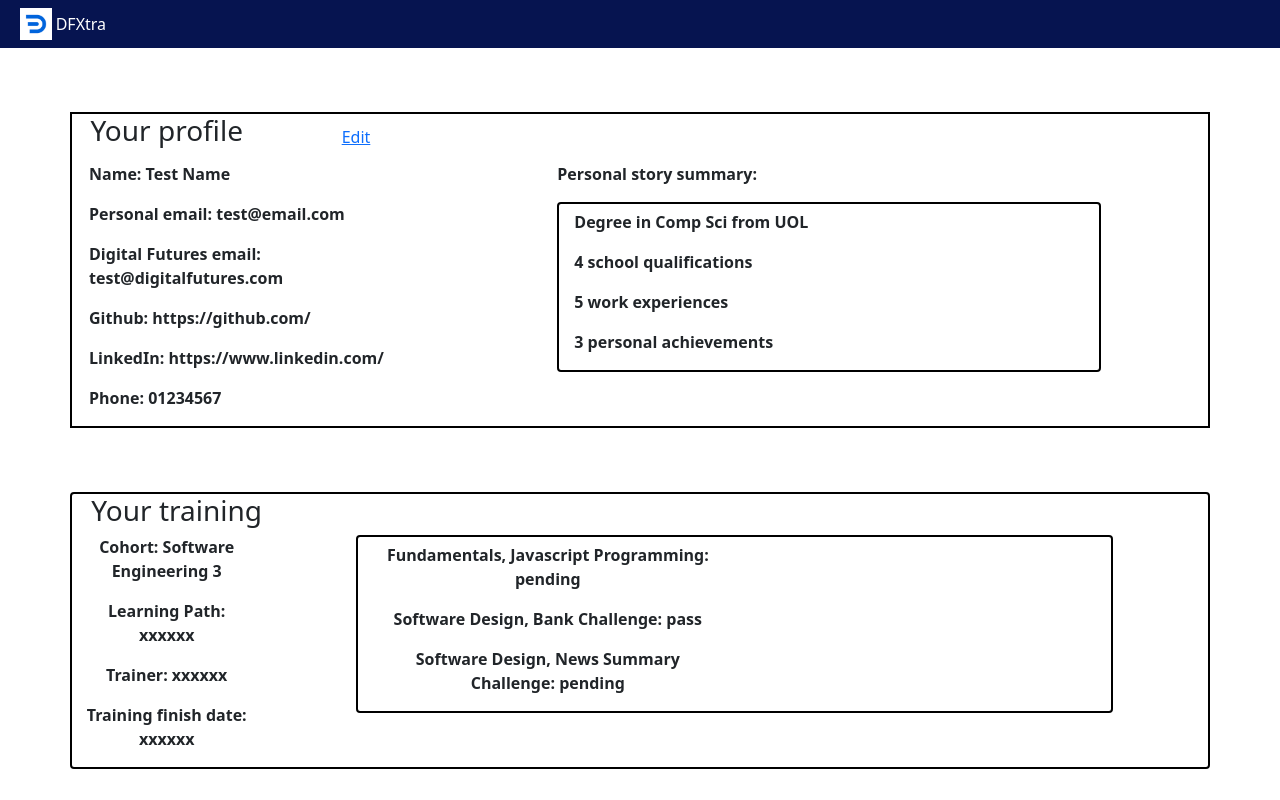
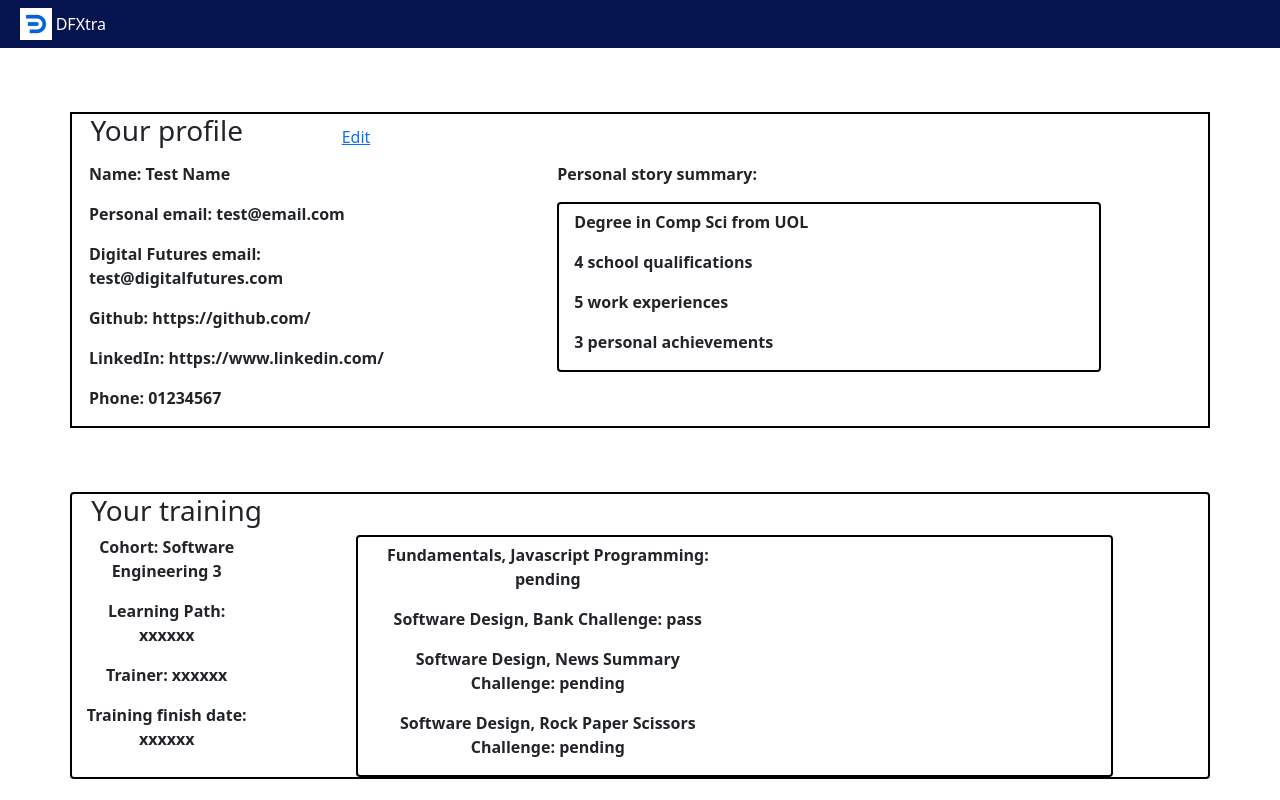
Before and after one commit to dfGroup2/team-engineering-frontend, a React (Create React App) app: page / in a window 1280 px wide. Shown: the top 800 px of the page. Built offline with nearby package versions, Linux system fonts and the light colour scheme; no server answers.

Commit message:
added code to pass the tests

```diff
--- a/src/Components/GradProfileComponents/TrainingModules.jsx
+++ b/src/Components/GradProfileComponents/TrainingModules.jsx
@@ -18,6 +18,7 @@ const TrainingModules = ({ trainingModules }) => {
                 <p>Fundamentals, Javascript Programming: {fundamentals.javascriptProgramming}</p>
                 <p>Software Design, Bank Challenge: {softwareDesign.bankChallenge}</p>
                 <p>Software Design, News Summary Challenge: {softwareDesign.newsSummaryChallenge}</p>
+                <p>Software Design, Rock Paper Scissors Challenge: {softwareDesign.rockPaperScissorsChallenge}</p>
             </div>
         </div>
     )
```
